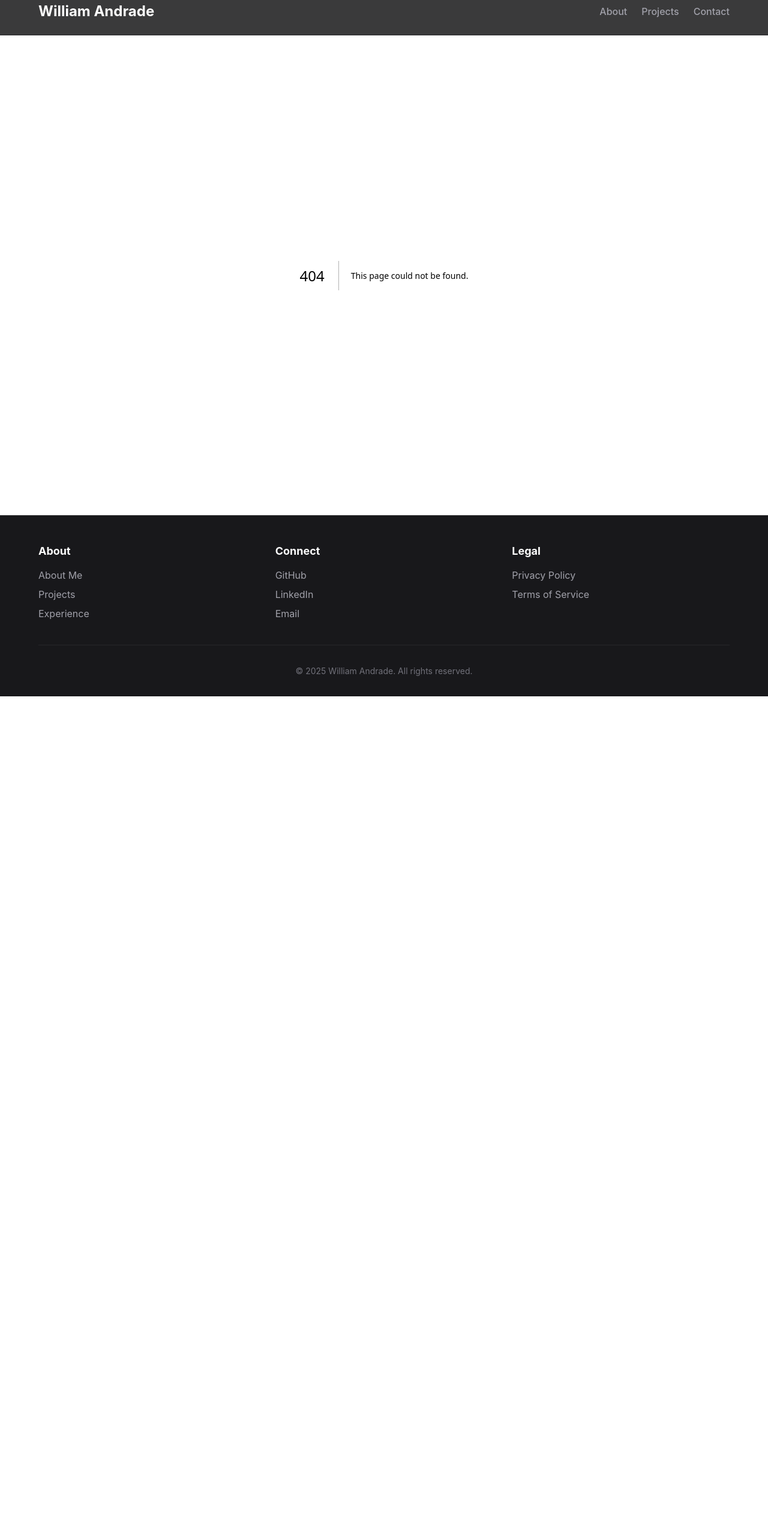
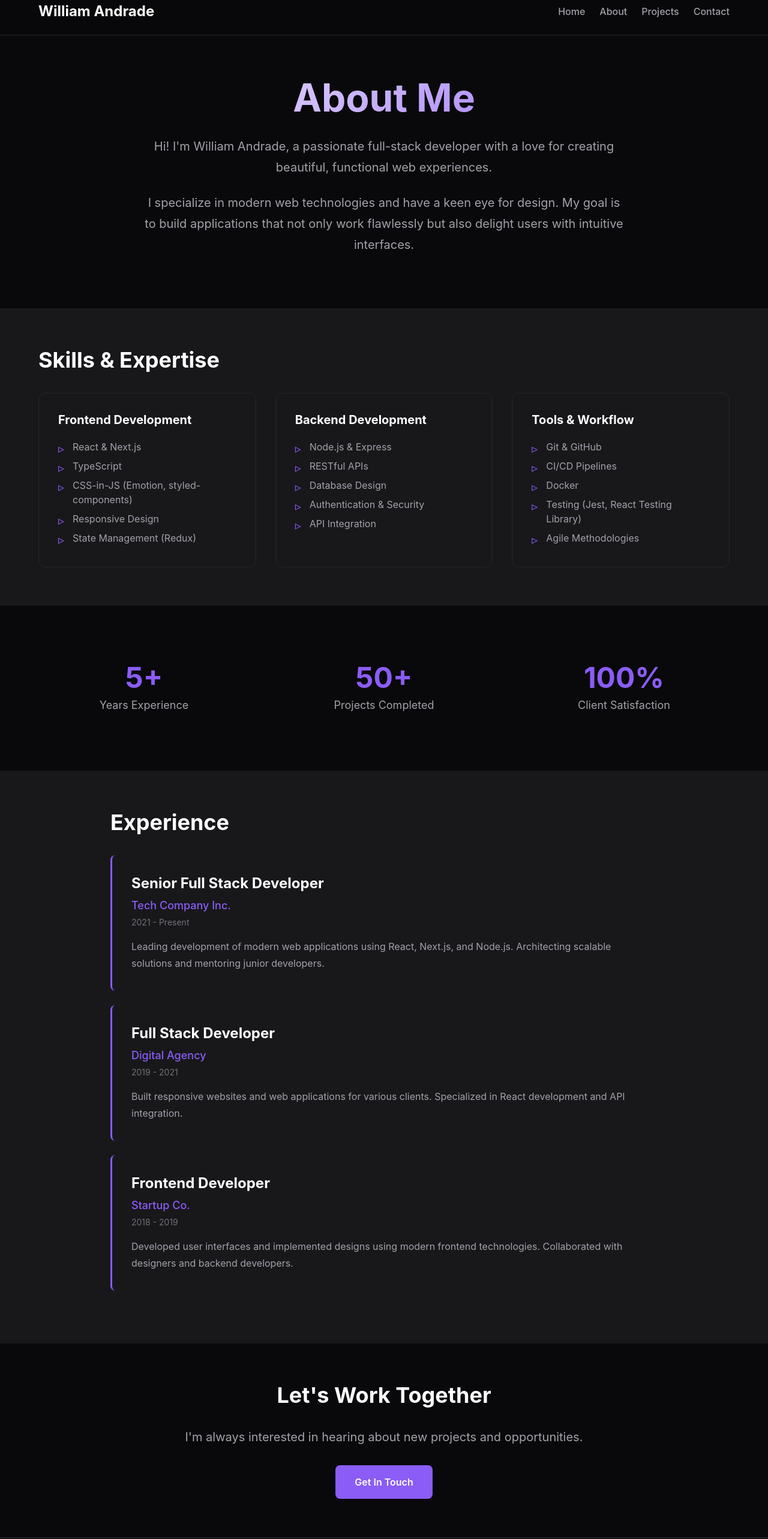
Before and after one commit to andrade16/williamlandrade-site, a Next.js app: page /about in a window 1280 px wide. Before the commit this address had no page. Shown: the part 20-2586 px from the top of the page at 60% size. Before the commit the page ends 1181 px from the top, so only its background shows below. Built offline with nearby package versions, Linux system fonts and the light colour scheme.

Commit message:
Boilerplate about page

```diff
--- /dev/null
+++ b/app/about/page.js
@@ -0,0 +1,292 @@
+"use client";
+
+import styled from "@emotion/styled";
+
+import { Container, Section, Grid, Flex } from "@/components/layout";
+import { theme } from "@/theme";
+
+const PageTitle = styled.h1`
+  font-size: clamp(2.5rem, 6vw, 4rem);
+  margin-bottom: ${theme.spacing.lg};
+  text-align: center;
+  background: linear-gradient(
+    135deg,
+    ${theme.colors.text.primary} 0%,
+    ${theme.colors.accent.main} 100%
+  );
+  -webkit-background-clip: text;
+  -webkit-text-fill-color: transparent;
+  background-clip: text;
+`;
+
+const SectionTitle = styled.h2`
+  font-size: ${theme.typography.fontSize["3xl"]};
+  margin-bottom: ${theme.spacing.xl};
+  color: ${theme.colors.text.primary};
+
+  ${theme.mediaQueries.md} {
+    font-size: ${theme.typography.fontSize["4xl"]};
+  }
+`;
+
+const Bio = styled.div`
+  max-width: 800px;
+  margin: 0 auto;
+  text-align: center;
+
+  p {
+    font-size: ${theme.typography.fontSize.lg};
+    color: ${theme.colors.text.secondary};
+    line-height: ${theme.typography.lineHeight.relaxed};
+    margin-bottom: ${theme.spacing.lg};
+
+    ${theme.mediaQueries.md} {
+      font-size: ${theme.typography.fontSize.xl};
+    }
+  }
+`;
+
+const SkillCard = styled.div`
+  padding: ${theme.spacing.xl};
+  background-color: ${theme.colors.background.secondary};
+  border: 1px solid ${theme.colors.border.default};
+  border-radius: 12px;
+  transition: all 0.3s ease;
+
+  &:hover {
+    border-color: ${theme.colors.accent.main};
+    transform: translateY(-4px);
+    box-shadow: ${theme.shadows.lg};
+  }
+
+  h3 {
+    color: ${theme.colors.text.primary};
+    font-size: ${theme.typography.fontSize.xl};
+    margin-bottom: ${theme.spacing.md};
+  }
+
+  ul {
+    list-style: none;
+    padding: 0;
+    margin: 0;
+  }
+
+  li {
+    color: ${theme.colors.text.secondary};
+    padding: ${theme.spacing.xs} 0;
+    position: relative;
+    padding-left: ${theme.spacing.lg};
+
+    &::before {
+      content: "▹";
+      position: absolute;
+      left: 0;
+      color: ${theme.colors.accent.main};
+      font-size: ${theme.typography.fontSize.xl};
+    }
+  }
+`;
+
+const ExperienceCard = styled.div`
+  padding: ${theme.spacing.xl};
+  background-color: ${theme.colors.background.secondary};
+  border-left: 3px solid ${theme.colors.accent.main};
+  border-radius: 8px;
+  margin-bottom: ${theme.spacing.lg};
+
+  h3 {
+    color: ${theme.colors.text.primary};
+    font-size: ${theme.typography.fontSize["2xl"]};
+    margin-bottom: ${theme.spacing.sm};
+  }
+
+  .role {
+    color: ${theme.colors.accent.main};
+    font-size: ${theme.typography.fontSize.lg};
+    font-weight: ${theme.typography.fontWeight.medium};
+    margin-bottom: ${theme.spacing.xs};
+  }
+
+  .period {
+    color: ${theme.colors.text.muted};
+    font-size: ${theme.typography.fontSize.sm};
+    margin-bottom: ${theme.spacing.md};
+  }
+
+  p {
+    color: ${theme.colors.text.secondary};
+    line-height: ${theme.typography.lineHeight.relaxed};
+    margin-bottom: 0;
+  }
+`;
+
+const StatCard = styled.div`
+  text-align: center;
+  padding: ${theme.spacing.xl};
+
+  .number {
+    font-size: ${theme.typography.fontSize["5xl"]};
+    font-weight: ${theme.typography.fontWeight.bold};
+    color: ${theme.colors.accent.main};
+    line-height: 1;
+    margin-bottom: ${theme.spacing.sm};
+  }
+
+  .label {
+    color: ${theme.colors.text.secondary};
+    font-size: ${theme.typography.fontSize.lg};
+  }
+`;
+
+export default function AboutPage() {
+  return (
+    <>
+      <Section center paddingY={theme.spacing.xxxl}>
+        <Container>
+          <PageTitle>About Me</PageTitle>
+          <Bio>
+            <p>
+              Hi! I'm William Andrade, a passionate full-stack developer with a
+              love for creating beautiful, functional web experiences.
+            </p>
+            <p>
+              I specialize in modern web technologies and have a keen eye for
+              design. My goal is to build applications that not only work
+              flawlessly but also delight users with intuitive interfaces.
+            </p>
+          </Bio>
+        </Container>
+      </Section>
+
+      <Section bgColor={theme.colors.background.secondary}>
+        <Container>
+          <SectionTitle>Skills & Expertise</SectionTitle>
+          <Grid cols={1} mdCols={2} lgCols={3} gap="2rem">
+            <SkillCard>
+              <h3>Frontend Development</h3>
+              <ul>
+                <li>React & Next.js</li>
+                <li>TypeScript</li>
+                <li>CSS-in-JS (Emotion, styled-components)</li>
+                <li>Responsive Design</li>
+                <li>State Management (Redux)</li>
+              </ul>
+            </SkillCard>
+
+            <SkillCard>
+              <h3>Backend Development</h3>
+              <ul>
+                <li>Node.js & Express</li>
+                <li>RESTful APIs</li>
+                <li>Database Design</li>
+                <li>Authentication & Security</li>
+                <li>API Integration</li>
+              </ul>
+            </SkillCard>
+
+            <SkillCard>
+              <h3>Tools & Workflow</h3>
+              <ul>
+                <li>Git & GitHub</li>
+                <li>CI/CD Pipelines</li>
+                <li>Docker</li>
+                <li>Testing (Jest, React Testing Library)</li>
+                <li>Agile Methodologies</li>
+              </ul>
+            </SkillCard>
+          </Grid>
+        </Container>
+      </Section>
+
+      <Section>
+        <Container>
+          <Grid cols={1} mdCols={3} gap="3rem">
+            <StatCard>
+              <div className="number">5+</div>
+              <div className="label">Years Experience</div>
+            </StatCard>
+            <StatCard>
+              <div className="number">50+</div>
+              <div className="label">Projects Completed</div>
+            </StatCard>
+            <StatCard>
+              <div className="number">100%</div>
+              <div className="label">Client Satisfaction</div>
+            </StatCard>
+          </Grid>
+        </Container>
+      </Section>
+
+      <Section bgColor={theme.colors.background.secondary}>
+        <Container narrow>
+          <SectionTitle>Experience</SectionTitle>
+
+          <ExperienceCard>
+            <h3>Senior Full Stack Developer</h3>
+            <div className="role">Tech Company Inc.</div>
+            <div className="period">2021 - Present</div>
+            <p>
+              Leading development of modern web applications using React,
+              Next.js, and Node.js. Architecting scalable solutions and
+              mentoring junior developers.
+            </p>
+          </ExperienceCard>
+
+          <ExperienceCard>
+            <h3>Full Stack Developer</h3>
+            <div className="role">Digital Agency</div>
+            <div className="period">2019 - 2021</div>
+            <p>
+              Built responsive websites and web applications for various
+              clients. Specialized in React development and API integration.
+            </p>
+          </ExperienceCard>
+
+          <ExperienceCard>
+            <h3>Frontend Developer</h3>
+            <div className="role">Startup Co.</div>
+            <div className="period">2018 - 2019</div>
+            <p>
+              Developed user interfaces and implemented designs using modern
+              frontend technologies. Collaborated with designers and backend
+              developers.
+            </p>
+          </ExperienceCard>
+        </Container>
+      </Section>
+
+      <Section>
+        <Container narrow>
+          <div style={{ textAlign: "center" }}>
+            <SectionTitle>Let's Work Together</SectionTitle>
+            <p
+              style={{
+                fontSize: theme.typography.fontSize.xl,
+                color: theme.colors.text.secondary,
+                marginBottom: theme.spacing.xl,
+              }}
+            >
+              I'm always interested in hearing about new projects and
+              opportunities.
+            </p>
+            <a
+              href="mailto:hello@williamandrade.com"
+              style={{
+                display: "inline-block",
+                padding: `${theme.spacing.md} ${theme.spacing.xl}`,
+                backgroundColor: theme.colors.accent.main,
+                color: theme.colors.text.primary,
+                fontWeight: theme.typography.fontWeight.semibold,
+                borderRadius: "8px",
+                transition: "all 0.3s ease",
+                textDecoration: "none",
+              }}
+            >
+              Get In Touch
+            </a>
+          </div>
+        </Container>
+      </Section>
+    </>
+  );
+}
--- a/app/components/ui/Header.js
+++ b/app/components/ui/Header.js
@@ -20,11 +20,21 @@ const HeaderWrapper = styled.header`
   }
 `;
 
+const LogoLink = styled.a`
+  text-decoration: none;
+  color: inherit;
+
+  &:hover {
+    text-decoration: none;
+  }
+`;
+
 const Logo = styled.h1`
   font-size: ${theme.typography.fontSize.xl};
   font-weight: ${theme.typography.fontWeight.bold};
   color: ${theme.colors.text.primary};
   margin: 0;
+  cursor: pointer;
 
   ${theme.mediaQueries.md} {
     font-size: ${theme.typography.fontSize["2xl"]};
@@ -94,12 +104,17 @@ export function Header() {
     <HeaderWrapper>
       <Container>
         <Flex justify='space-between' align='center'>
-          <Logo>William Andrade</Logo>
+          <LogoLink href='/'>
+            <Logo>William Andrade</Logo>
+          </LogoLink>
 
           <Nav>
             <NavList>
               <NavItem>
-                <NavLink href='#about'>About</NavLink>
+                <NavLink href='/'>Home</NavLink>
+              </NavItem>
+              <NavItem>
+                <NavLink href='/about'>About</NavLink>
               </NavItem>
               <NavItem>
                 <NavLink href='#projects'>Projects</NavLink>
```
